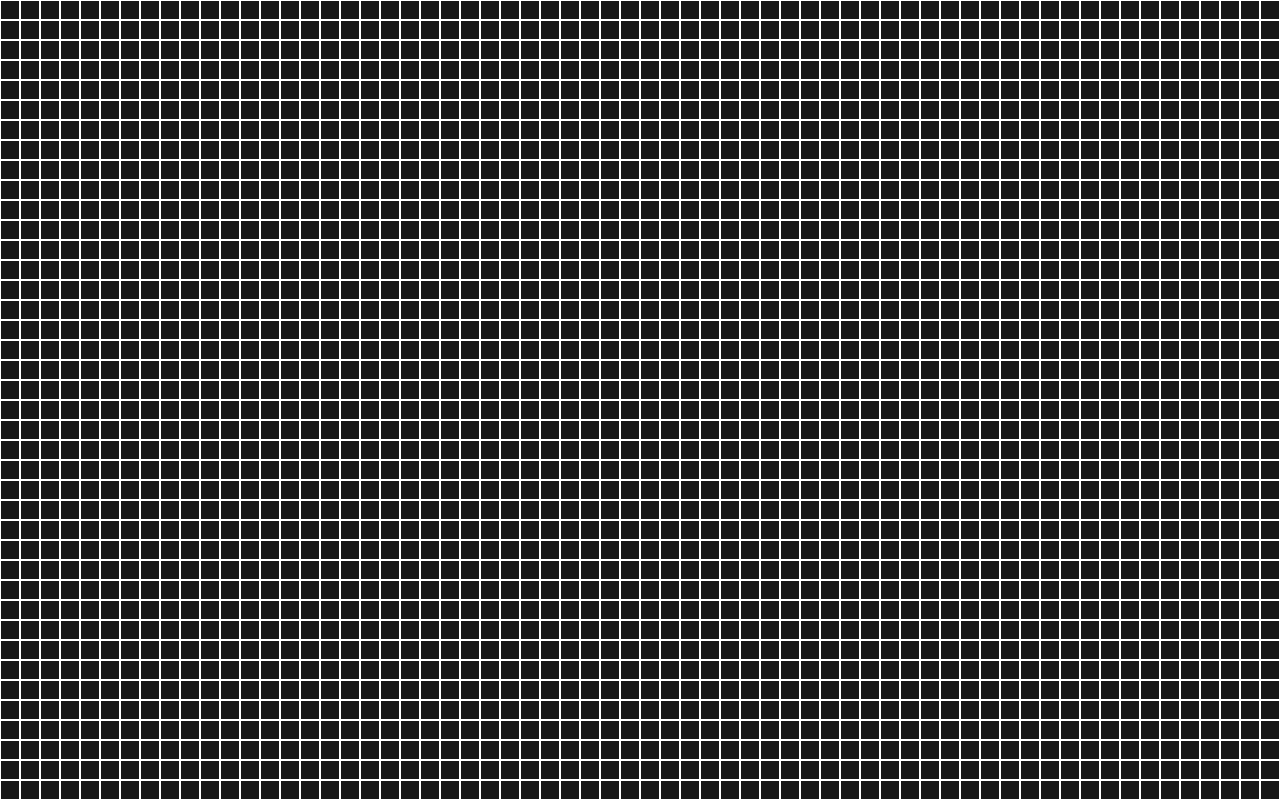
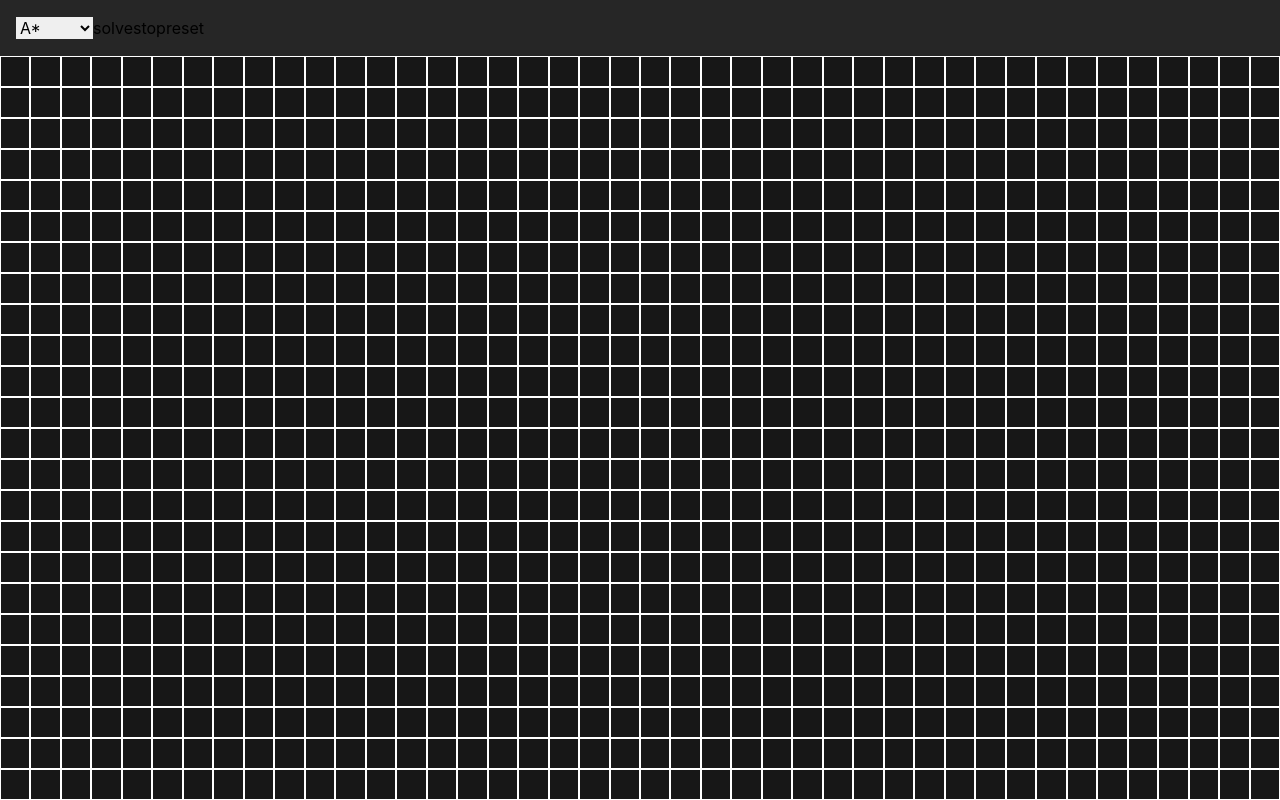
Before and after one commit to fdograph/pathfinder, a React (Vite) app: page / in a window 1280 px wide. Built offline with nearby package versions, Linux system fonts and the light colour scheme.

Commit message:
More progress

```diff
--- a/src/components/Header/Header.tsx
+++ b/src/components/Header/Header.tsx
@@ -1,17 +1,35 @@
 import React from 'react';
-import { usePathFinderContext } from '../../utilities/PathFinderContext';
 
 import Styles from './Header.module.css';
+import { usePathFinderContext } from '../../utilities/PathFinderContext';
+import { AlgoType } from '../../dataStructures/pathFinder';
 
-export const Header: React.FC = () => {
+export interface HeaderProps {
+  solve: () => Promise<boolean>;
+  stop: () => void;
+  reset: () => void;
+}
+
+export const Header: React.FC<HeaderProps> = ({ solve, stop, reset }) => {
+  const pathFinder = usePathFinderContext();
+
   return (
     <header className={Styles.header}>
       <div>
-        <select>
-          <option>Dijkstra</option>
+        <select
+          defaultValue={pathFinder.selectedAlgo}
+          onChange={({ currentTarget: { value } }) => {
+            stop();
+            reset();
+            pathFinder.setSelectedAlgo(value as AlgoType);
+          }}
+        >
+          <option value="dijkstra">Dijkstra</option>
+          <option value="astar">A*</option>
         </select>
-        <button>play</button>
-        <button>stop</button>
+        <button onClick={solve}>solve</button>
+        <button onClick={stop}>stop</button>
+        <button onClick={reset}>reset</button>
       </div>
     </header>
   );
--- a/src/components/Pathfinder/Pathfinder.tsx
+++ b/src/components/Pathfinder/Pathfinder.tsx
@@ -9,35 +9,22 @@ import {
   Node,
   NodeKey,
 } from '../../dataStructures/pathFinder';
-import { usePathFinderSolver } from '../../utilities/hooks';
+import { usePathFinderSolver, useWalls } from '../../utilities/hooks';
+import { Header } from '../Header/Header';
 
 export const Pathfinder: React.FC = () => {
   const containerRef = useRef<HTMLDivElement>(null);
   const pathFinder = useResponsivePathFinder(containerRef);
-  const [walls, setWalls] = useState<NodeKey[]>([]);
   const [root, setRoot] = useState<Node>();
   const [target, setTarget] = useState<Node>();
-  const addWall = useCallback(
-    (key: NodeKey) => {
-      const w = new Set([...walls, key]);
-      setWalls([...w]);
-    },
-    [walls]
-  );
-  const removeWall = useCallback(
-    (key: NodeKey) => {
-      setWalls(walls.filter(n => n !== key));
-    },
-    [walls]
-  );
   const toggleType = useCallback(
     (node: Node) => {
-      if (root === undefined) {
+      if (root === undefined && !(target && hasEqualCoords(node, target))) {
         setRoot(node);
         return;
       }
 
-      if (target === undefined) {
+      if (target === undefined && !(root && hasEqualCoords(node, root))) {
         setTarget(node);
         return;
       }
@@ -53,19 +40,22 @@ export const Pathfinder: React.FC = () => {
     },
     [root, target]
   );
+  const { walls, removeWall, addWall, isWall } = useWalls();
   const { path, visited, isSolved, isRunning, stop, reset, solve } =
     usePathFinderSolver(pathFinder, root, target, walls);
   const onEnterKey = useCallback(
     (event: KeyboardEvent) => {
       if (event.key === 'Enter') {
-        console.log({ isSolved, isRunning });
         if (isSolved && !isRunning) {
           reset();
         } else if (!isRunning) {
-          solve().then(() => {
-            console.log('Solver resolved');
+          solve().then(wasSolved => {
+            console.log(
+              wasSolved ? 'Graph Solved!!!! :D' : 'no solution found :('
+            );
           });
         } else {
+          console.log('Stopping');
           stop();
         }
       }
@@ -84,7 +74,7 @@ export const Pathfinder: React.FC = () => {
       const evTarget = event.target as HTMLElement;
       const nodeKey = evTarget.dataset.nodeKey as NodeKey;
       const node = getNodeCoords(evTarget.dataset.nodeKey as NodeKey);
-      const mode = walls.indexOf(nodeKey) > -1 ? 'delete' : 'add';
+      const mode = isWall(nodeKey) ? 'delete' : 'add';
 
       if (!root || !target || isRunning) {
         return;
@@ -100,7 +90,7 @@ export const Pathfinder: React.FC = () => {
       }
       console.log('pointer down', { target, node });
     },
-    [addWall, isRunning, removeWall, reset, root, target, walls]
+    [addWall, isRunning, isWall, removeWall, reset, root, target]
   );
   const onPointerUp = useCallback((event: React.PointerEvent<HTMLElement>) => {
     const target = event.target as HTMLElement;
@@ -144,7 +134,7 @@ export const Pathfinder: React.FC = () => {
 
   return (
     <div className={Styles.Pathfinder}>
-      {/* <Header /> */}
+      <Header solve={solve} stop={stop} reset={reset} />
       <div className={Styles.SceneContainer} ref={containerRef}>
         <Scene
           onPointerDown={onPointerDown}
--- a/src/components/Scene/Scene.module.css
+++ b/src/components/Scene/Scene.module.css
@@ -22,6 +22,10 @@
   background: darkgrey;
 }
 
+.Path {
+  background: yellow;
+}
+
 .Root {
   background: blue;
 }
@@ -29,7 +33,3 @@
 .Target {
   background: red;
 }
-
-.Path {
-  background: yellow;
-}
--- a/src/dataStructures/pathFinder.ts
+++ b/src/dataStructures/pathFinder.ts
@@ -84,20 +84,29 @@ const getDistance = (a: Node, b: Node): number => {
   return Math.sqrt(Math.pow(yDiff, 2) + Math.pow(xDiff, 2));
 };
 
-export type HeuristicFn = (nodes: Node[], target: Node, root: Node) => Node;
+export type HeuristicFn = (
+  nodes: Node[],
+  target: Node,
+  root: Node,
+  family: Map<NodeKey, NodeKey>
+) => Node;
 
 export const aStarHeuristic: HeuristicFn = (
   nodes: Node[],
-  target: Node
+  target: Node,
+  root: Node,
+  family: Map<NodeKey, NodeKey>
 ): Node => {
-  let leastDistance = Infinity;
+  let leastFactor = Infinity;
   let chosen = nodes[0];
 
   for (const node of nodes) {
-    const nodeDistance = getDistance(node, target);
+    const distance = getDistance(node, target);
+    const pathLength = buildPathArray(node, family).length;
+    const nodeFactor = Math.log(distance * pathLength);
 
-    if (nodeDistance < leastDistance) {
-      leastDistance = nodeDistance;
+    if (nodeFactor < leastFactor) {
+      leastFactor = nodeFactor;
       chosen = node;
     }
   }
@@ -140,7 +149,7 @@ export const pathFinderSearchGenerator = function* (
   let queue: Node[] = [root];
 
   while (queue.length) {
-    const node = heuristic(queue, target, root);
+    const node = heuristic(queue, target, root, family);
     const nodeKey = getNodeKey(node);
 
     // already saw this node
@@ -157,8 +166,8 @@ export const pathFinderSearchGenerator = function* (
     const neighbors = getNeighbors(node, grid).filter(
       neighbor =>
         !visited.has(getNodeKey(neighbor)) &&
-        !family.has(getNodeKey(neighbor)) &&
-        !invalid.has(getNodeKey(neighbor))
+        !invalid.has(getNodeKey(neighbor)) &&
+        !family.has(getNodeKey(neighbor))
     );
 
     neighbors.forEach(neighbor => {
@@ -168,7 +177,7 @@ export const pathFinderSearchGenerator = function* (
     visited.add(nodeKey);
     queue = [...queue.filter(n => !hasEqualCoords(n, node)), ...neighbors];
 
-    yield { node, path: [], found: false };
+    yield { node, path: buildPathArray(node, family), found: false };
   }
 };
 
--- a/src/utilities/PathFinderContext.tsx
+++ b/src/utilities/PathFinderContext.tsx
@@ -82,7 +82,7 @@ export const usePathFinderContext = () => useContext(PathFinderContext);
 
 export const useResponsivePathFinder = (
   ref: React.RefObject<HTMLElement>,
-  nodeSize: number = 20
+  nodeSize: number = 30
 ) => {
   const context = usePathFinderContext();
   const resetGraph = useCallback(() => {
--- a/src/utilities/hooks.ts
+++ b/src/utilities/hooks.ts
@@ -1,4 +1,10 @@
-import { useCallback, useEffect, useLayoutEffect, useState } from 'react';
+import {
+  useCallback,
+  useEffect,
+  useLayoutEffect,
+  useMemo,
+  useState,
+} from 'react';
 import { getNodeKey, Node, NodeKey } from '../dataStructures/pathFinder';
 import { PathFinderContextProps } from './PathFinderContext';
 
@@ -55,6 +61,31 @@ const setHandBreak = (v: boolean) => {
 
 const checkHandBreak = () => HAND_BREAK;
 
+export const useWalls = () => {
+  const [wallsSet, setWallsSet] = useState<Set<NodeKey>>(new Set());
+  const walls = useMemo(() => [...wallsSet], [wallsSet]);
+  const addWall = useCallback(
+    (key: NodeKey) => {
+      const w = new Set([...walls, key]);
+      setWallsSet(w);
+    },
+    [walls]
+  );
+  const removeWall = useCallback(
+    (key: NodeKey) => {
+      const w = new Set(walls);
+
+      w.delete(key);
+      setWallsSet(w);
+    },
+    [walls]
+  );
+
+  const isWall = useCallback((key: NodeKey) => wallsSet.has(key), [wallsSet]);
+
+  return { walls, addWall, removeWall, isWall };
+};
+
 export const usePathFinderSolver = (
   pathFinder: PathFinderContextProps,
   root?: Node,
@@ -71,11 +102,6 @@ export const usePathFinderSolver = (
       setHandBreak(true);
     }
   }, [isRunning]);
-  const setSolved = useCallback((path: Node[]) => {
-    setPath(path.map(getNodeKey));
-    setIsSolved(true);
-    setIsRunning(false);
-  }, []);
   const setUnsolved = useCallback(() => {
     setPath([]);
     setIsRunning(false);
@@ -89,14 +115,13 @@ export const usePathFinderSolver = (
   const solve = useCallback(async () => {
     if (root === undefined || target === undefined) {
       console.log('root or target is undefined');
-      return;
+      return false;
     }
 
     console.log('Solving, ', {
       pathFinder,
       reset,
       root,
-      setSolved,
       setUnsolved,
       target,
       walls,
@@ -117,14 +142,19 @@ export const usePathFinderSolver = (
       updatedVisited.add(getNodeKey(node));
       setVisited([...updatedVisited]);
 
+      setPath(path.map(getNodeKey));
+
       if (found) {
-        setSolved(path);
-        return;
+        setIsSolved(true);
+        setIsRunning(false);
+
+        return true;
       }
     }
 
     setUnsolved();
-  }, [pathFinder, reset, root, setSolved, setUnsolved, target, walls]);
+    return false;
+  }, [pathFinder, reset, root, setUnsolved, target, walls]);
 
   return {
     path,
```
Also changed, not shown: 1 other file (tests, documents, lock files or other folders).
